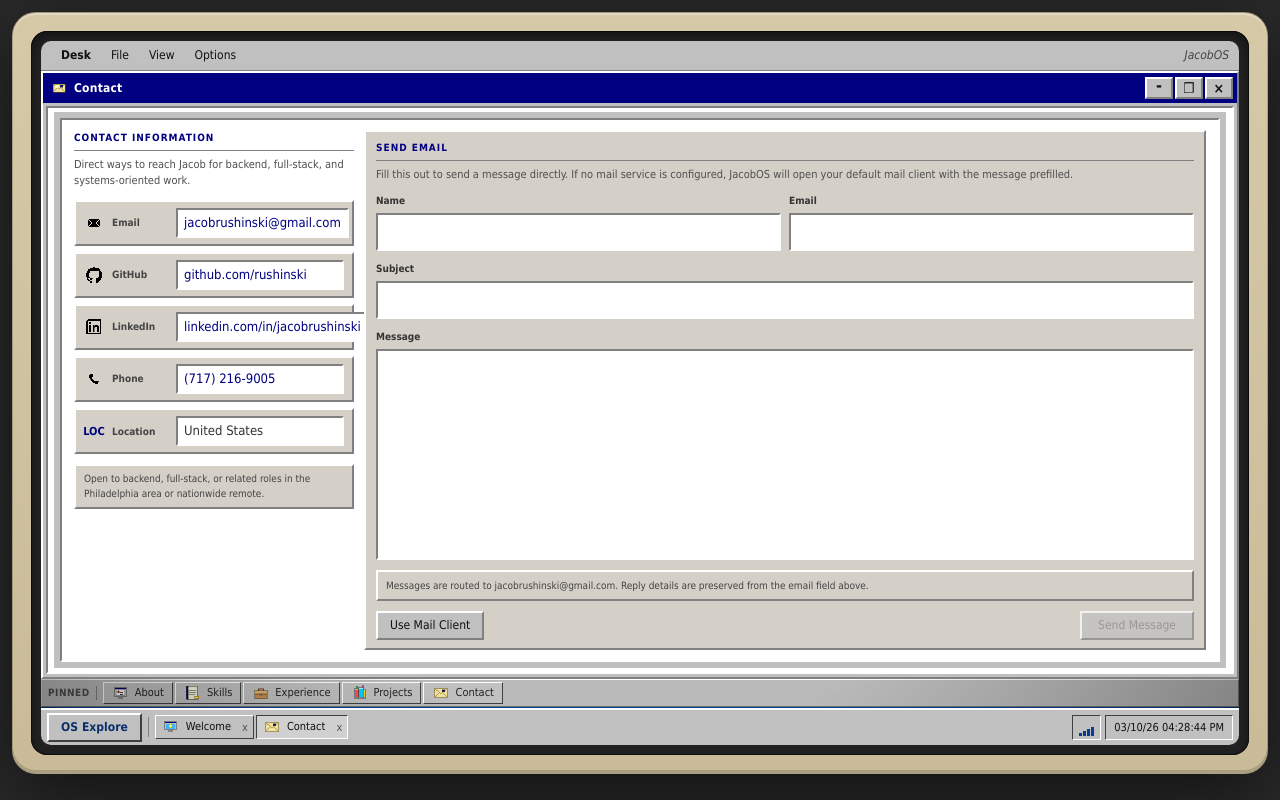
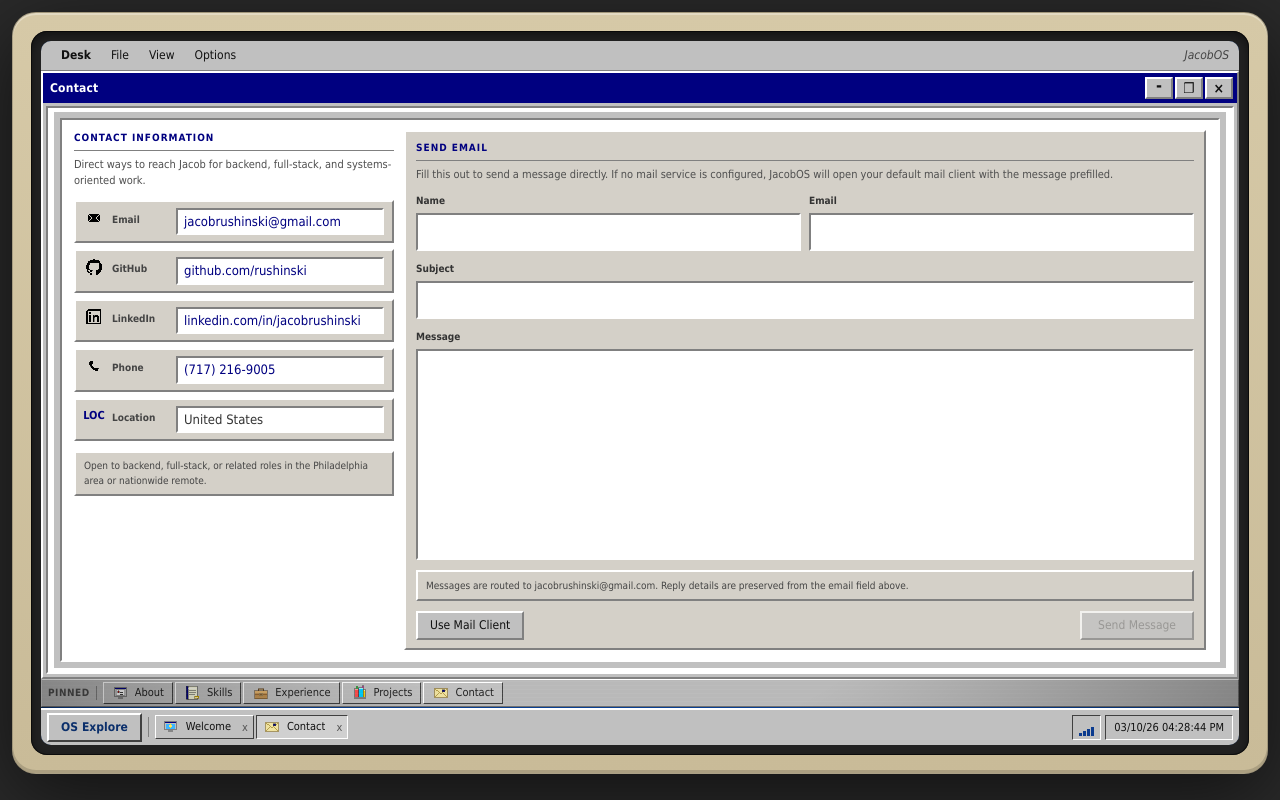
Before and after one commit to rushinski/portfolio, a Next.js app: page / in a window 1280 px wide. Both pictures are taken after a click on the button "Contact". Built offline with nearby package versions, Linux system fonts and the light colour scheme.

Commit message:
visual changes

```diff
--- a/app/globals.css
+++ b/app/globals.css
@@ -56,7 +56,17 @@ body {
 }
 
 /* Scrollbar */
-::-webkit-scrollbar { width: 15px; height: 15px; }
+::-webkit-scrollbar { width: 16px; height: 16px; }
+::-webkit-scrollbar-button {
+  display: block;
+  width: 16px;
+  height: 16px;
+  background: #c0c0c0;
+  border-left: 2px solid #ffffff;
+  border-top: 2px solid #ffffff;
+  border-right: 2px solid #808080;
+  border-bottom: 2px solid #808080;
+}
 ::-webkit-scrollbar-track {
   background: #d4d0c8;
   border-left: 1px solid #ffffff;
@@ -70,8 +80,10 @@ body {
   border-top: 2px solid #ffffff;
   border-right: 2px solid #808080;
   border-bottom: 2px solid #808080;
+  border-radius: 0;
 }
 ::-webkit-scrollbar-thumb:hover { background: #d4d0c8; }
+::-webkit-scrollbar-thumb:active { background: #b8b4ac; }
 
 /* Selection */
 ::selection { background: var(--terminal-green); color: var(--terminal-bg); }
--- a/components/os/Desktop.jsx
+++ b/components/os/Desktop.jsx
@@ -42,7 +42,7 @@ function DesktopIcon({
   onSingleClick,
   onContextMenu,
   onHoverChange,
-  iconSizeMode = "medium",
+  iconSizeMode = "large",
   isCutPending = false,
   isRenaming = false,
   renameValue = "",
@@ -277,7 +277,6 @@ export default function Desktop() {
     unpinTaskbarItem,
   } = windowManager;
   const {
-    activeTextDoc,
     desktopItems,
     iconPositions,
     clipboardState,
@@ -319,23 +318,6 @@ export default function Desktop() {
     () => desktopItems.filter((item) => (item.parentId ?? null) === null),
     [desktopItems],
   );
-  const windowGlyphsById = useMemo(() => {
-    const map = new Map();
-
-    desktopItems
-      .filter((item) => item.windowId && (item.parentId ?? null) === null)
-      .forEach((item) => {
-        if (!map.has(item.windowId)) {
-          map.set(item.windowId, item.glyph);
-        }
-      });
-
-    if (activeTextDoc?.glyph) {
-      map.set("textdoc", activeTextDoc.glyph);
-    }
-
-    return map;
-  }, [activeTextDoc, desktopItems]);
   const desktopBaseBackground = desktopColor || "linear-gradient(180deg, #0b4aa6, #0a3f90)";
   const wallpaperPatternBackground = WALLPAPER_PATTERN_BACKGROUNDS[wallpaperPattern] || "none";
   const handleBootComplete = useCallback(() => {
@@ -852,7 +834,7 @@ export default function Desktop() {
                   )}
 
                   {openWindows.filter((win) => !win.isMinimized).sort((a, b) => a.z - b.z).map((win) => (
-                    <WindowFrame key={win.id} win={win} glyph={windowGlyphsById.get(win.id)} isActive={win.id === activeWindowId} onFocus={() => focusWindow(win.id)} onClose={() => closeWindow(win.id)} onMinimize={() => minimizeWindow(win.id)} onMaximize={() => maximizeWindow(win.id)} onMove={(x, y) => moveWindow(win.id, x, y)} onResize={(x, y, width, height) => resizeWindow(win.id, x, y, width, height)}>
+                    <WindowFrame key={win.id} win={win} isActive={win.id === activeWindowId} onFocus={() => focusWindow(win.id)} onClose={() => closeWindow(win.id)} onMinimize={() => minimizeWindow(win.id)} onMaximize={() => maximizeWindow(win.id)} onMove={(x, y) => moveWindow(win.id, x, y)} onResize={(x, y, width, height) => resizeWindow(win.id, x, y, width, height)}>
                       {windowContent[win.id]}
                     </WindowFrame>
                   ))}
--- a/components/os/WindowFrame.jsx
+++ b/components/os/WindowFrame.jsx
@@ -13,7 +13,6 @@ import {
 
 function TitleBar({
   title,
-  glyph,
   isActive,
   isMaximized,
   onClose,
@@ -42,11 +41,6 @@ function TitleBar({
       }}
     >
       <div style={{ display: "flex", alignItems: "center", gap: 6, minWidth: 0, flex: 1 }}>
-        {glyph && (
-          <span style={{ width: 18, height: 18, display: "inline-flex", alignItems: "center", justifyContent: "center", flexShrink: 0 }}>
-            <span style={{ display: "inline-flex", transform: "scale(0.5)", transformOrigin: "center center" }}>{glyph}</span>
-          </span>
-        )}
         <span style={{ overflow: "hidden", textOverflow: "ellipsis", whiteSpace: "nowrap", flex: 1 }}>
           {title}
         </span>
@@ -82,7 +76,6 @@ function TitleBar({
 
 export default function WindowFrame({
   win,
-  glyph,
   isActive,
   onFocus,
   onClose,
@@ -246,7 +239,6 @@ export default function WindowFrame({
       >
         <TitleBar
           title={win.title}
-          glyph={glyph}
           isActive={isActive}
           isMaximized={win.isMaximized}
           onClose={onClose}
--- a/components/os/apps/Contact.jsx
+++ b/components/os/apps/Contact.jsx
@@ -115,7 +115,7 @@ export default function ContactApp() {
 
   return (
     <div style={APP_BODY_STYLE}>
-      <div style={{ ...APP_CONTENT_STYLE, display: "grid", gridTemplateColumns: "minmax(240px, 280px) minmax(0, 1fr)", gap: 10 }}>
+      <div style={{ ...APP_CONTENT_STYLE, display: "grid", gridTemplateColumns: "minmax(260px, 320px) minmax(0, 1fr)", gap: 10 }}>
         <div style={{ display: "flex", flexDirection: "column", gap: 10 }}>
           <div>
             <div style={{ ...APP_SECTION_HEADER_STYLE, marginBottom: 6 }}>Contact Information</div>
@@ -124,25 +124,25 @@ export default function ContactApp() {
 
           <div style={{ display: "flex", flexDirection: "column", gap: 6 }}>
             {contacts.map((contact) => (
-              <div key={contact.label} style={{ ...APP_PANEL_STYLE, display: "flex", alignItems: "center", gap: 8, padding: "6px 8px" }}>
+              <div key={contact.label} style={{ ...APP_PANEL_STYLE, display: "grid", gridTemplateColumns: "20px 56px minmax(0, 1fr)", alignItems: "start", columnGap: 8, padding: "6px 8px" }}>
                 <div style={{ width: 20, height: 20, display: "flex", alignItems: "center", justifyContent: "center", flexShrink: 0 }}>
                   {contact.icon
                     ? <img src={contact.icon} alt={contact.label} width={16} height={16} style={{ imageRendering: "pixelated", objectFit: "contain" }} />
                     : <span style={{ fontSize: 11, color: "#000080", fontWeight: 700 }}>LOC</span>}
                 </div>
-                <div style={{ minWidth: 56, fontSize: 10, fontWeight: 700, color: "#444", flexShrink: 0 }}>{contact.label}</div>
-                <div style={{ ...APP_FIELD_STYLE, flex: 1, padding: "3px 6px", minHeight: 22 }}>
+                <div style={{ minWidth: 0, fontSize: 10, fontWeight: 700, color: "#444", paddingTop: 4 }}>{contact.label}</div>
+                <div style={{ ...APP_FIELD_STYLE, minWidth: 0, padding: "3px 6px", minHeight: 22, lineHeight: 1.35 }}>
                   {contact.href ? (
                     <a
                       href={contact.href}
                       target={contact.href.startsWith("mailto") || contact.href.startsWith("tel") ? undefined : "_blank"}
                       rel="noopener noreferrer"
-                      style={{ color: "#000080", textDecoration: "none" }}
+                      style={{ color: "#000080", textDecoration: "none", display: "block", overflowWrap: "anywhere", wordBreak: "break-word" }}
                     >
                       {contact.value}
                     </a>
                   ) : (
-                    <span style={{ color: "#333" }}>{contact.value}</span>
+                    <span style={{ color: "#333", display: "block", overflowWrap: "anywhere", wordBreak: "break-word" }}>{contact.value}</span>
                   )}
                 </div>
               </div>
--- a/components/os/constants.js
+++ b/components/os/constants.js
@@ -21,7 +21,7 @@ export const DEFAULT_PINNED_TASKBAR_IDS = ["about", "skills", "experience", "pro
 export const DEFAULT_SETTINGS = {
   clockFormat: "12h",
   desktopColor: null,
-  iconSizeMode: "medium",
+  iconSizeMode: "large",
   wallpaperPattern: "solid",
   crtEffectEnabled: true,
   masterSoundEnabled: true,
@@ -100,18 +100,18 @@ export const DESKTOP_COLORS = [
 
 export const INITIAL_ICON_POSITIONS = {
   welcome: { x: 12, y: 8 },
-  about: { x: 12, y: 110 },
-  skills: { x: 12, y: 212 },
-  experience: { x: 12, y: 314 },
-  contact: { x: 12, y: 416 },
-  explorer: { x: 112, y: 8 },
-  projects: { x: 112, y: 110 },
-  videos: { x: 112, y: 212 },
-  resume: { x: 112, y: 314 },
-  settings: { x: 212, y: 8 },
-  terminal: { x: 212, y: 110 },
-  location: { x: 212, y: 212 },
-  trash: { x: 212, y: 314 },
+  about: { x: 12, y: 134 },
+  skills: { x: 12, y: 260 },
+  experience: { x: 12, y: 386 },
+  contact: { x: 12, y: 512 },
+  explorer: { x: 120, y: 8 },
+  projects: { x: 120, y: 134 },
+  videos: { x: 120, y: 260 },
+  resume: { x: 120, y: 386 },
+  settings: { x: 228, y: 8 },
+  terminal: { x: 228, y: 134 },
+  location: { x: 228, y: 260 },
+  trash: { x: 228, y: 386 },
 };
 
 export const INITIAL_WINDOWS = {
@@ -393,17 +393,6 @@ export const INITIAL_CUSTOM_ITEMS = [
     sortOrder: 22,
   },
   {
-    id: "pdf-resume-copy",
-    title: "resume.pdf",
-    glyph: Icons.resume,
-    windowId: "resume",
-    itemType: "pdf",
-    system: false,
-    parentId: "folder-documents",
-    createdAt: Date.parse("2026-01-13T14:10:00"),
-    sortOrder: 21,
-  },
-  {
     id: "text-release-notes",
     title: "release-notes.txt",
     glyph: Icons.file,
--- a/components/os/ui/retro.js
+++ b/components/os/ui/retro.js
@@ -215,9 +215,20 @@ export function getDialogIconStyles(variant = "info") {
 
 export const WIN95_SCROLLBAR_CSS = `
   scrollbar-color: #c0c0c0 #d4d0c8;
-  ::-webkit-scrollbar { width: 15px; height: 15px; background: #d4d0c8; }
+  ::-webkit-scrollbar { width: 16px; height: 16px; background: #d4d0c8; }
+  ::-webkit-scrollbar-button {
+    display: block;
+    width: 16px;
+    height: 16px;
+    background: #c0c0c0;
+    border-left: 2px solid #ffffff;
+    border-top: 2px solid #ffffff;
+    border-right: 2px solid #808080;
+    border-bottom: 2px solid #808080;
+  }
   ::-webkit-scrollbar-track { background: #d4d0c8; border-left: 1px solid #ffffff; border-top: 1px solid #ffffff; border-right: 1px solid #808080; border-bottom: 1px solid #808080; }
-  ::-webkit-scrollbar-thumb { background: #c0c0c0; border-left: 2px solid #ffffff; border-top: 2px solid #ffffff; border-right: 2px solid #808080; border-bottom: 2px solid #808080; }
+  ::-webkit-scrollbar-thumb { background: #c0c0c0; border-left: 2px solid #ffffff; border-top: 2px solid #ffffff; border-right: 2px solid #808080; border-bottom: 2px solid #808080; border-radius: 0; }
   ::-webkit-scrollbar-thumb:hover { background: #d4d0c8; }
+  ::-webkit-scrollbar-thumb:active { background: #b8b4ac; }
   ::-webkit-scrollbar-corner { background: #c0c0c0; }
 `;
```
